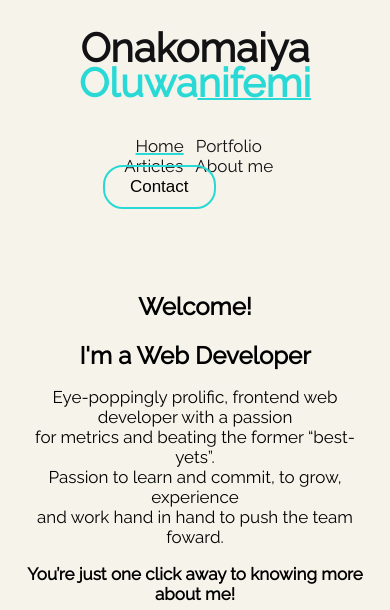
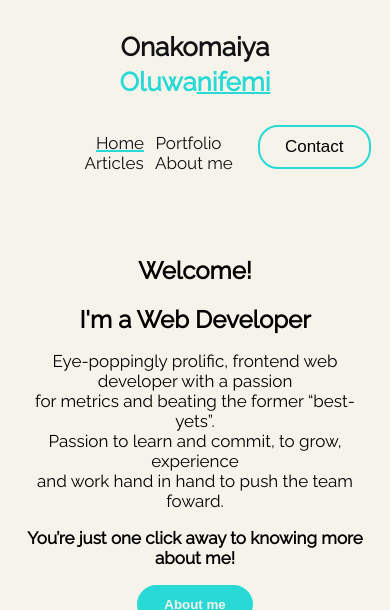
Before and after one commit to FemiMaiya/Resume-porfolio, a plain HTML site: page index.html in a window 390 px wide. Shown: the top 610 px of the page. Drawn offline with nearby package versions, Linux system fonts and the light colour scheme; no server answers.

Commit message:
made changes to mobile view

```diff
--- a/css/style.css
+++ b/css/style.css
@@ -184,12 +184,14 @@ footer p{
         float: none;
         text-align: center;
         width: 100%;
+        font-size: 13px;
     }
     header{
         padding-bottom: 20px;
     }
 
     header nav{
+        font-size: 13px;
         float: none;
         text-align: center;
         width: 100%;
@@ -200,13 +202,11 @@ footer p{
         display: inline-block;
         text-align: center;
         padding: 0 4px 0 4px;
-        transform: translateX(40px);
     }
 
     header button{
         display: block;
         flex-direction: row;
-        transform: translate(-155px, 40px);
     }
 
     #info{
@@ -215,6 +215,8 @@ footer p{
         width: 100%;
         text-align: center;
         max-height: 700px;
+        margin-top: 0;
+        padding-top: 0;
     }
 
     aside img{
```
Also changed, not shown: 1 other file.
